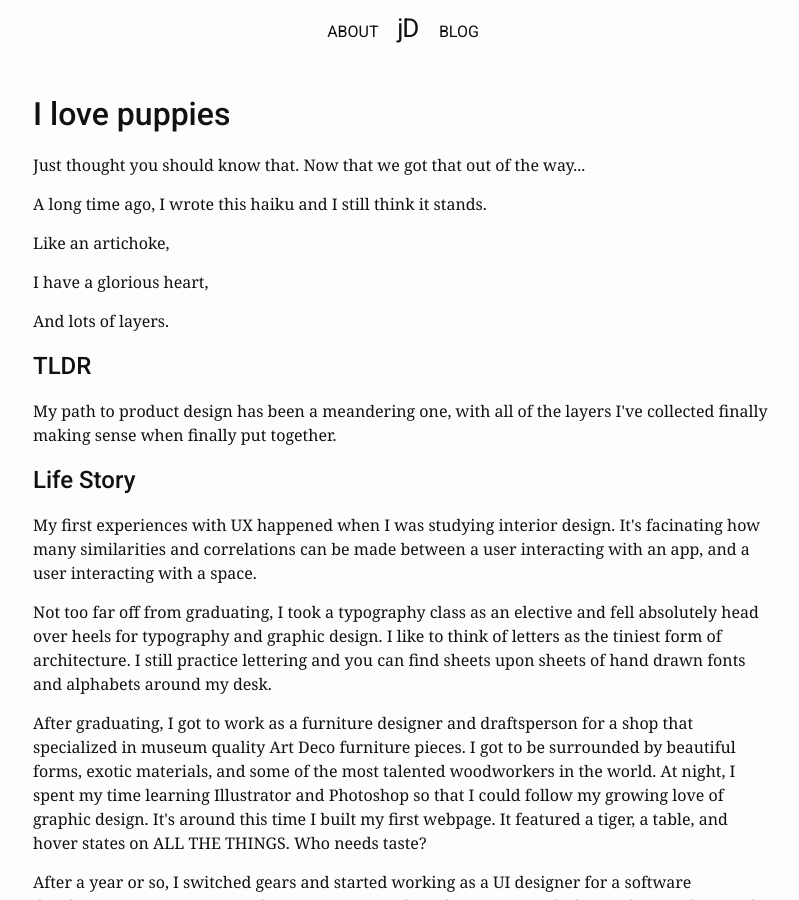
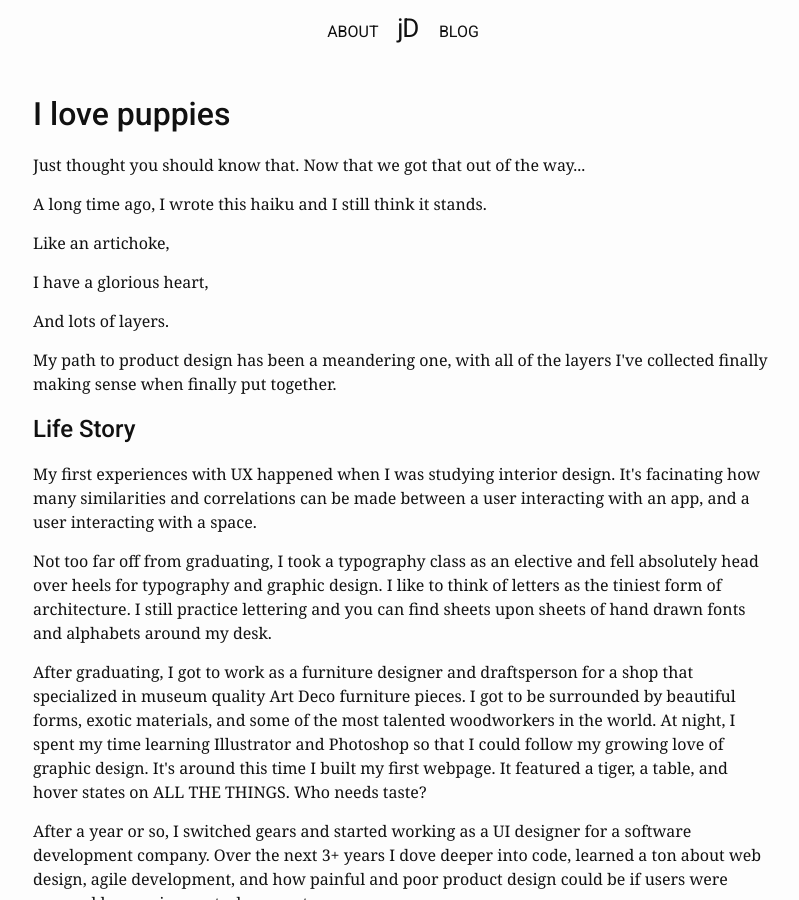
Before and after one commit to jenndodd/jenn-jekyll, a Jekyll site: the page built from about.html, in a window 1280 px wide and 900 px high. Shown: the whole window, without its empty margins (237-1036 px from the left). Built offline with Jekyll 4.4.1, drawn with Linux system fonts in a browser that asks for light colours.

Commit message:
pad that bottom

```diff
--- a/about.html
+++ b/about.html
@@ -4,7 +4,7 @@
 permalink: /about/
 ---
 
-<div class="mtl ptl">
+<div class="mtl ptl pbl">
 
   <h1>I love puppies</h1>
 
@@ -14,8 +14,6 @@
   <p>Like an artichoke,</p>
   <p>I have a glorious heart,</p>
   <p>And lots of layers.</p>
-
-  <h2>TLDR</h2>
 
   <p> My path to product design has been a meandering one, with all of the layers I've collected finally making sense when finally put together.<p>
 
```
